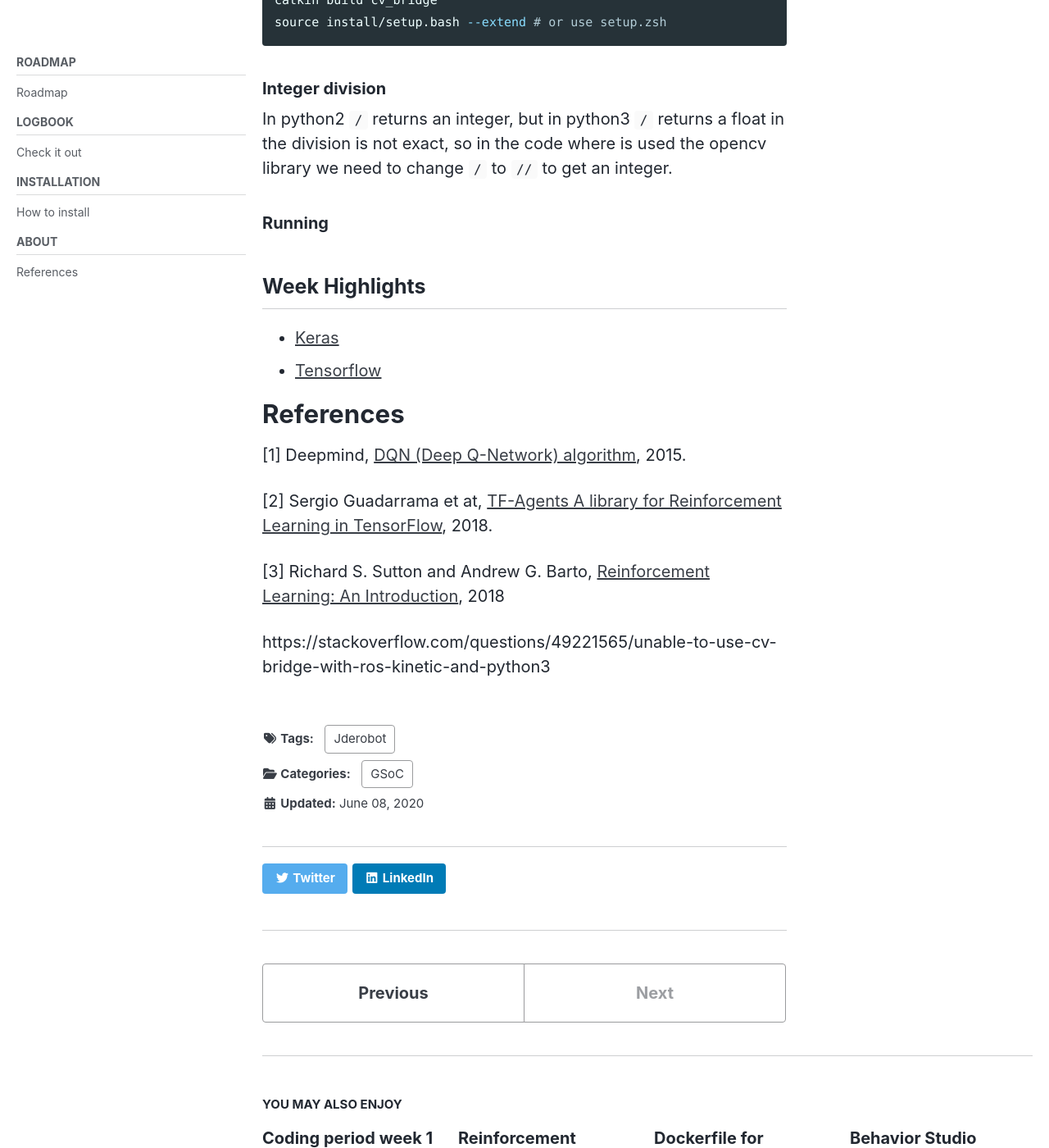
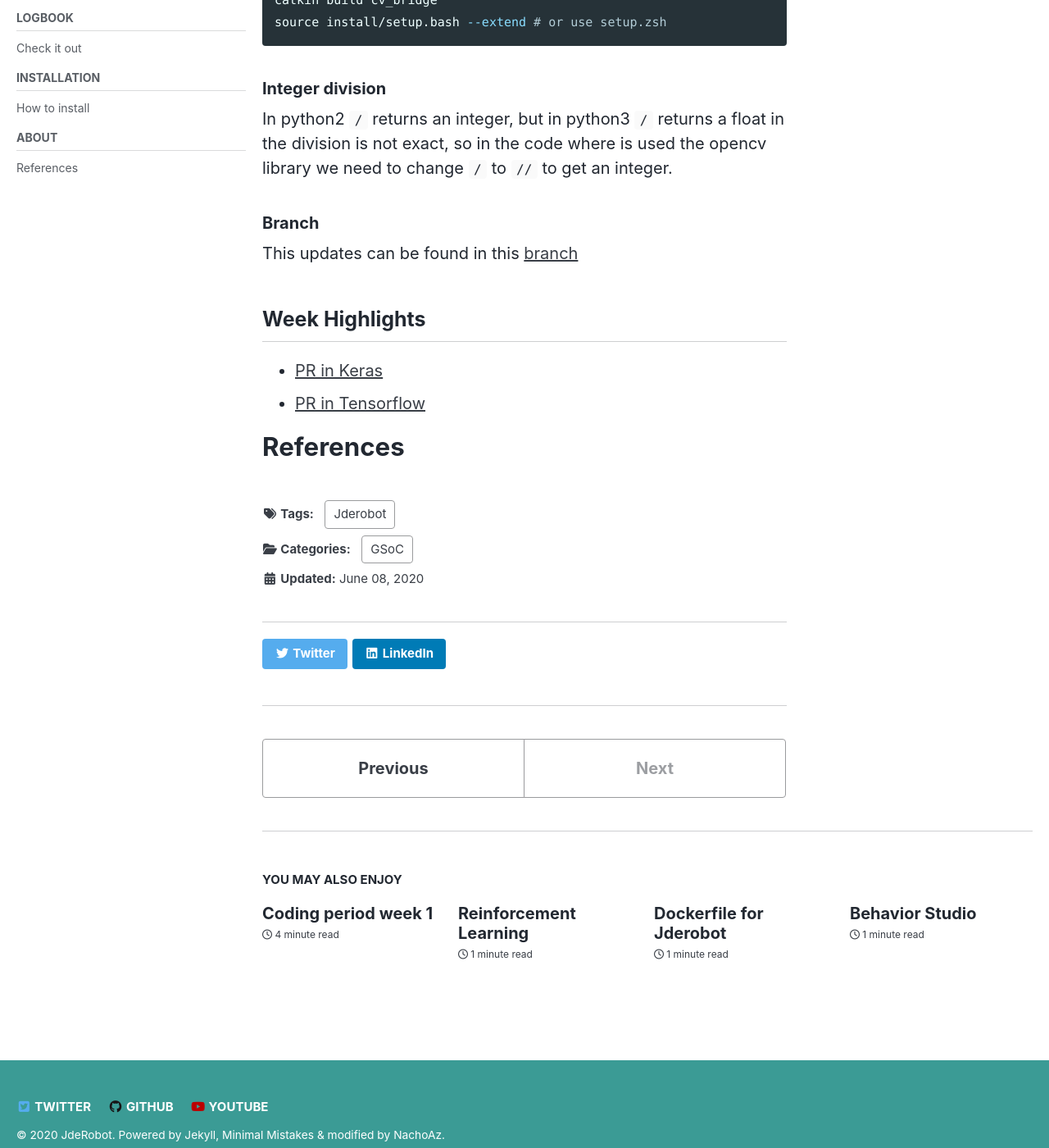
Before and after one commit to TheRoboticsClub/colab-gsoc2020-Diego_Charrez, a Jekyll site: the page built from docs/_posts/2020-06-08-Week-2.md, in a window 1280 px wide and 1400 px high, scrolled down 5537 px. Shown: the whole window at 82% size. Built offline with Jekyll 4.4.1, drawn with Linux system fonts in a browser that asks for light colours; cached includes are drawn as plain includes; nearby versions of some CDN libraries; some of the changed text lies outside the part shown.

Commit message:
updating draft

````diff
--- a/docs/_posts/2020-06-08-Week-2.md
+++ b/docs/_posts/2020-06-08-Week-2.md
@@ -114,7 +114,7 @@
 
 ### Porting to Python3
 
-#### imports
+#### Imports
 
 The first error we got is because in Python 3 uses absolute imports [\[1\]](https://www.python.org/dev/peps/pep-0328/). The following call:
 
@@ -157,7 +157,7 @@
 
 #### Subprocess
 
-the function checkout_out does not return an string directly that is why we are having this error.
+the function checkout_out does not return a string directly that is why we are having this error.
 
 ```bash
 Traceback (most recent call last):
@@ -208,7 +208,7 @@
     from cv_bridge.boost.cv_bridge_boost import getCvType
 ```
 
-OpenCV was build for melodic with python 2.7, thankfully is possible to extend the environment with a built with python 3
+OpenCV was build for melodic with python 2.7, thankfully is possible to extend the environment with opencv for python 3. [\[2\]](https://stackoverflow.com/questions/49221565/unable-to-use-cv-bridge-with-ros-kinetic-and-python3)
 
 
 ```bash
@@ -233,22 +233,13 @@
 
 In python2 `/` returns an integer, but in python3 `/` returns a float in the division is not exact, so in the code where is used the opencv library we need to change `/` to `//` to get an integer.
 
-### Running
+### Branch
+
+This updates can be found in this [branch](https://github.com/dcharrezt/BehaviorStudio/tree/python_3.6.9)
 
 ## Week Highlights
 
-
-- [Keras](https://github.com/keras-team/keras-io/pull/83)
-- [Tensorflow](https://github.com/tensorflow/agents/pull/391)
-
-
+- [PR in Keras](https://github.com/keras-team/keras-io/pull/83)
+- [PR in Tensorflow](https://github.com/tensorflow/agents/pull/391)
 
 # References
-
-[1] Deepmind, [DQN (Deep Q-Network) algorithm](https://storage.googleapis.com/deepmind-media/dqn/DQNNaturePaper.pdf), 2015.
-
-[2] Sergio Guadarrama et at, [TF-Agents A library for Reinforcement Learning in TensorFlow](https://github.com/tensorflow/agents), 2018.
-
-[3] Richard S. Sutton and Andrew G. Barto, [Reinforcement Learning: An Introduction](http://incompleteideas.net/book/the-book-2nd.html), 2018
-
-https://stackoverflow.com/questions/49221565/unable-to-use-cv-bridge-with-ros-kinetic-and-python3
````
